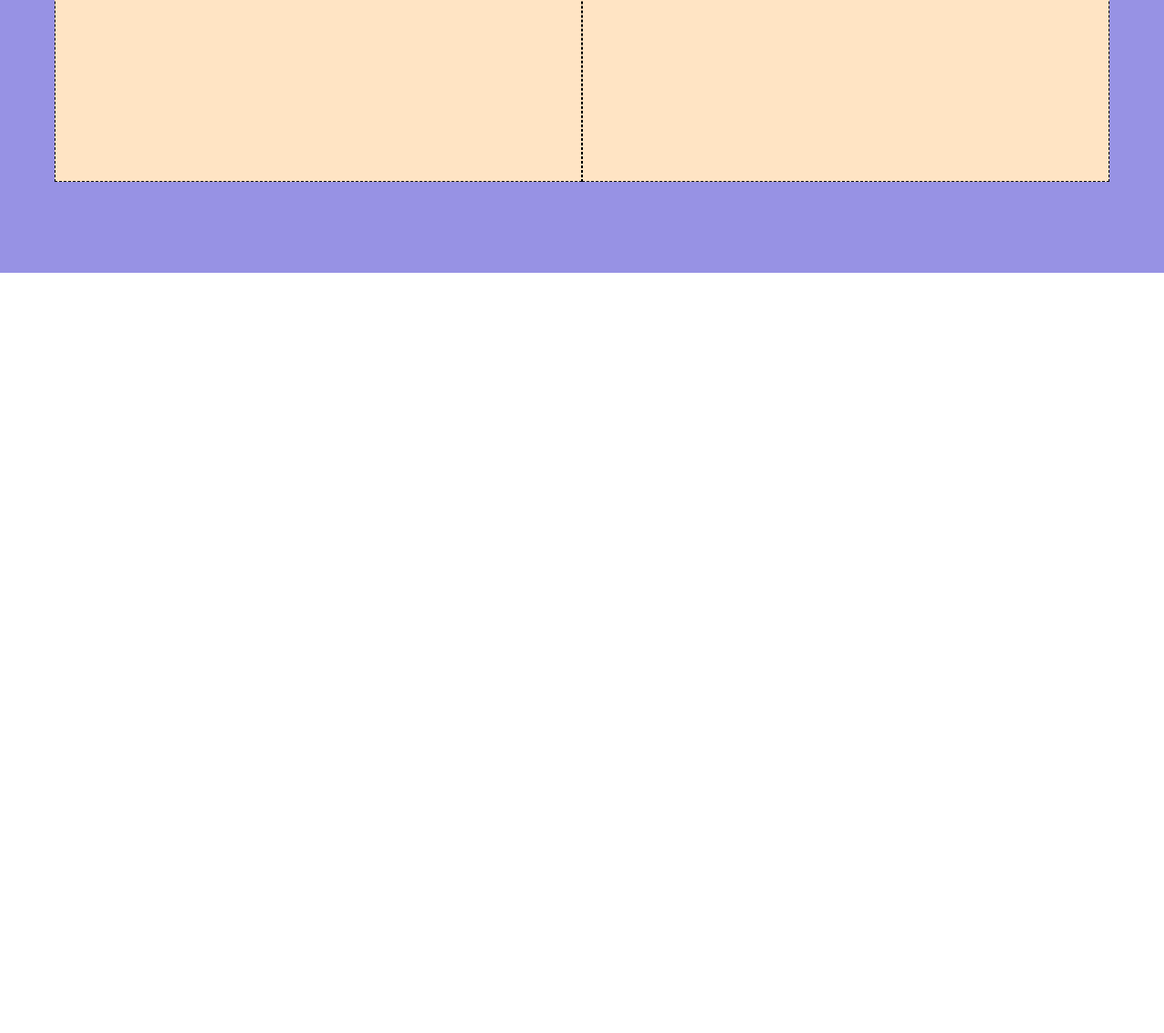
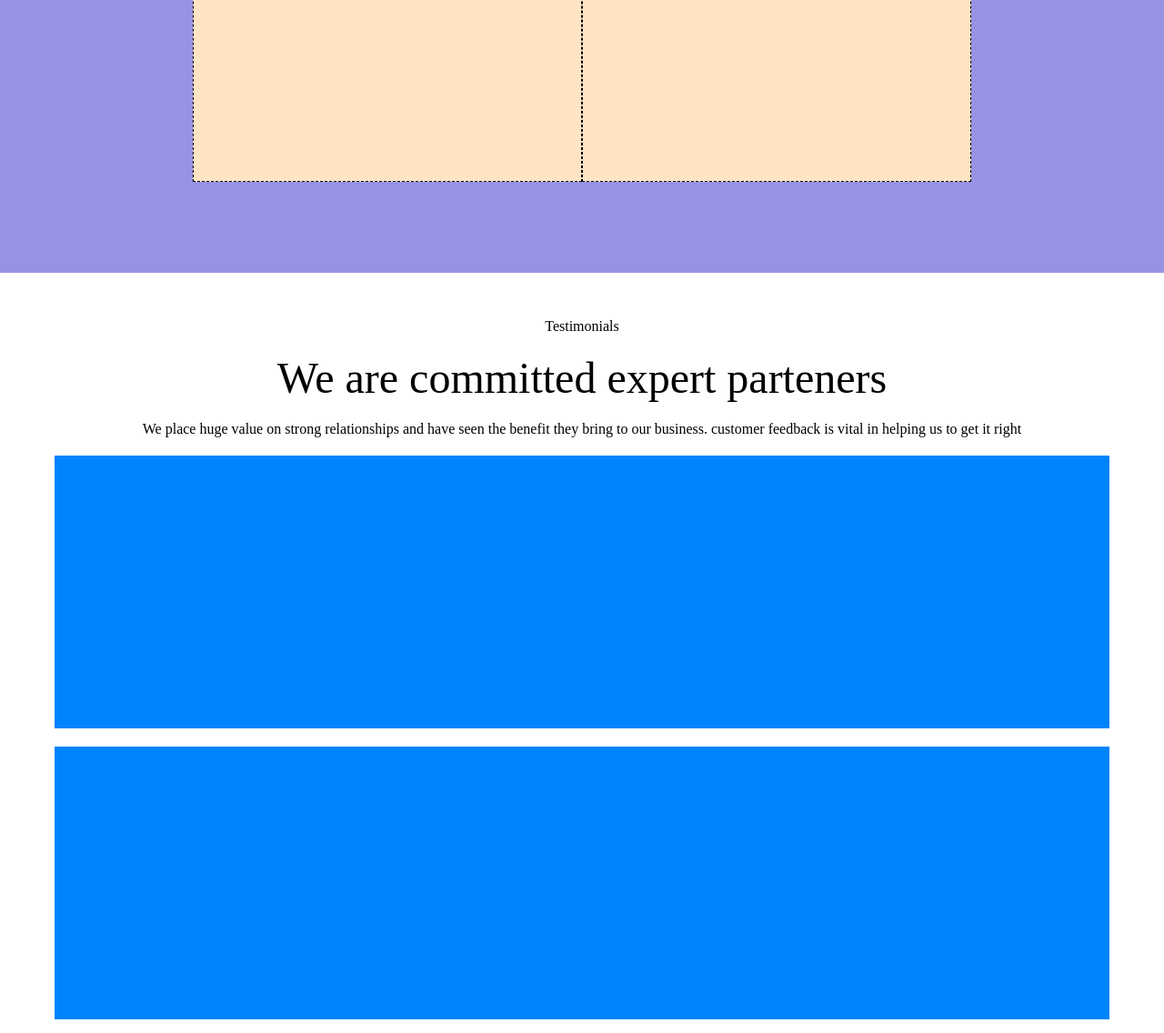
Before and after one commit to Domenico-Lo-Giudice/htmlcss-responsive-layout, a plain HTML site: page index.html in a window 1280 px wide. Shown: the part 1504-2640 px from the top of the page at 91% size. Before the commit the page ends 1804 px from the top, so only its background shows below. Drawn offline with Linux system fonts and the light colour scheme.

Commit message:
Add third section base

```diff
--- a/css/style.css
+++ b/css/style.css
@@ -57,6 +57,7 @@ header {
     display: flex;
     justify-content: center;
     padding: 50px 20px 100px 20px;
+    max-width: 70%;
 
 }
 
@@ -69,3 +70,27 @@ header {
     background-color: bisque;
     border: 1px dashed black;
 }
+
+.titolo {
+    text-align: center;
+}
+
+.titolo > h3  {
+    font-size: 3em;
+}
+
+.titolo > * {
+    margin-bottom: 20px;
+}
+
+
+.second-cards {
+    padding: 50px 20px 40px 20px;
+}
+
+.card-male, .card-female {
+    width: 100%;
+    height: 300px;
+    margin-top: 20px;
+    background-color: #0084FD;
+}
--- a/index.html
+++ b/index.html
@@ -60,6 +60,28 @@
 	</section>
 
 
+	<section class="third-section">
+
+		<div class="second-cards container">
+			<div class="titolo">
+				<p>Testimonials</p>
+
+				<h3>We are committed expert parteners</h3>
+
+				<p>We place huge value on strong relationships and have seen the benefit they bring to our business. customer feedback is vital in helping us to get it right</p>
+
+			</div>
+
+			<div class="partners">
+				<div class="card-male"></div>
+				<div class="card-female"></div>
+				<div class="card-male"></div>
+			</div>
+
+		</div>
+	</section>
+
+
 </body>
 
 </html>
```
